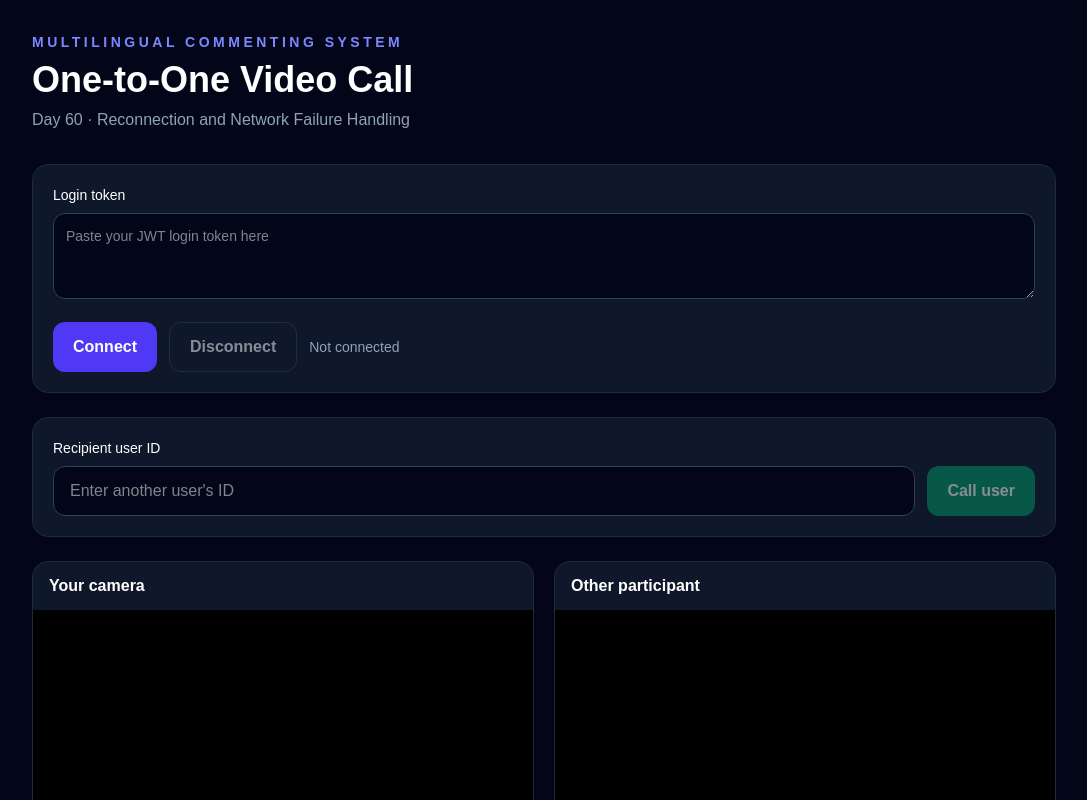
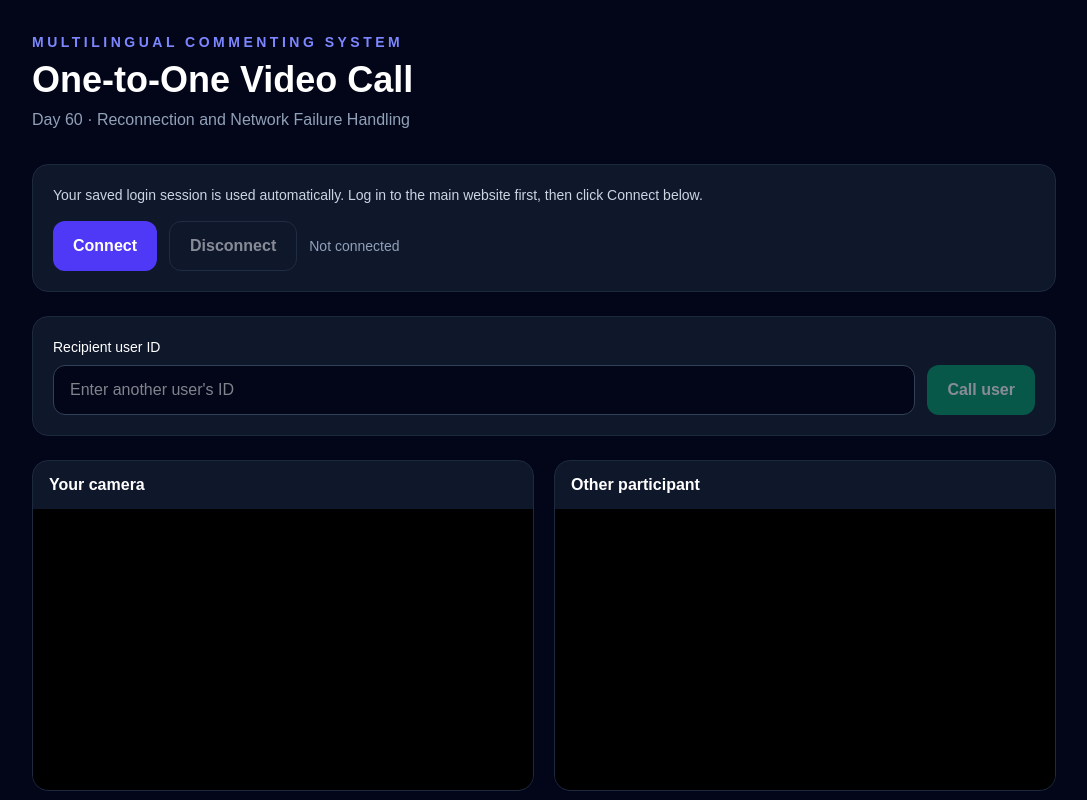
Before and after one commit to dilpreetttkaur10-rgb/multilingual-commenting-system, a Next.js app in the folder frontend/: page /video-call in a window 1280 px wide. Shown: the top 800 px of the page, without its empty margins (96-1183 px from the left). Built offline with nearby package versions, Linux system fonts and the light colour scheme; no server answers.

Commit message:
Load saved login token automatically for video calls

```diff
--- a/frontend/app/video-call/page.tsx
+++ b/frontend/app/video-call/page.tsx
@@ -824,6 +824,16 @@ export default function VideoCallPage() {
   }, [stopMedia]);
 
   useEffect(() => {
+    const savedToken = window.localStorage.getItem("token");
+    if (savedToken) {
+      setToken(savedToken);
+      setStatus("Login token found. Click Connect to join the video call server.");
+    } else {
+      setStatus("Please log in first. Your login token will be loaded automatically.");
+    }
+  }, []);
+
+  useEffect(() => {
     return () => {
       socketRef.current?.disconnect();
 
@@ -861,25 +871,9 @@ export default function VideoCallPage() {
         </header>
 
         <section className="mb-6 rounded-2xl border border-slate-800 bg-slate-900 p-5">
-          <label
-            className="mb-2 block text-sm font-medium"
-            htmlFor="token"
-          >
-            Login token
-          </label>
-
-          <textarea
-            id="token"
-            value={token}
-            onChange={(event) =>
-              setToken(event.target.value)
-            }
-            placeholder="Paste your JWT login token here"
-            rows={3}
-            autoComplete="off"
-            spellCheck={false}
-            className="w-full resize-y rounded-xl border border-slate-700 bg-slate-950 p-3 text-sm outline-none focus:border-indigo-500"
-          />
+          <p className="text-sm text-slate-300">
+            Your saved login session is used automatically. Log in to the main website first, then click Connect below.
+          </p>
 
           <div className="mt-4 flex flex-wrap gap-3">
             <button
```
